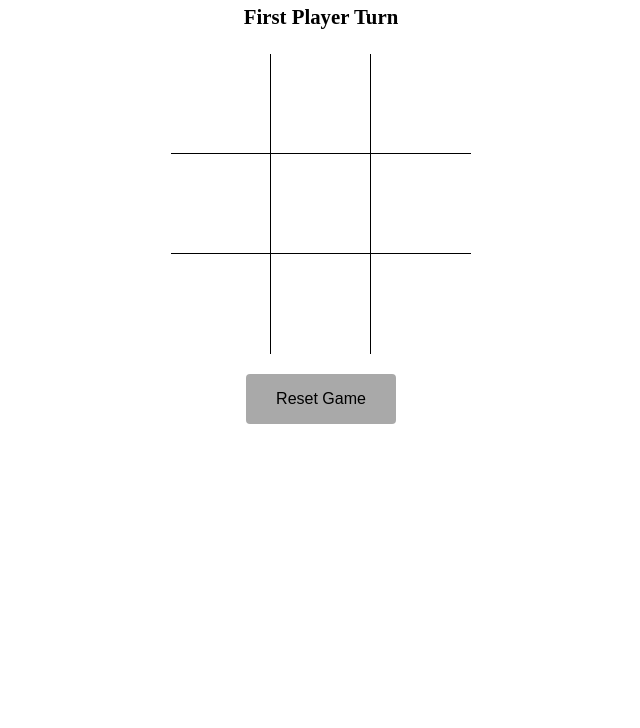
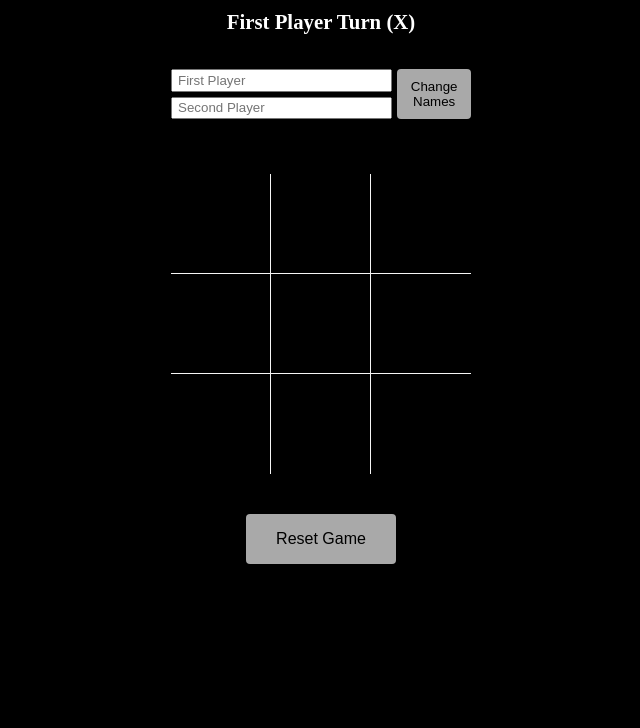
Before and after one commit to flaviovisnardifilho/TicTacToe, a plain HTML site: page index.html in a window 1280 px wide. Shown: the part 72-800 px from the top of the page, without its empty margins (319-959 px from the left). Drawn offline with Linux system fonts and the light colour scheme.

Commit message:
Add change name button and little changes on CSS

```diff
--- a/index.html
+++ b/index.html
@@ -12,18 +12,51 @@
     <section class="container">
       <h1>TicTacToe</h1>
 
-      <h2>First Player Turn</h2>
+      <h2>First Player Turn (X)</h2>
+
+      <div class="change-name">
+        <input
+          type="text"
+          id="first-player"
+          name="first-player"
+          placeholder="First Player"
+        />
+        <input
+          type="text"
+          id="second-player"
+          name="second-player"
+          placeholder="Second Player"
+        />
+        <button class="add-names">Change Names</button>
+    </div>
+
+
 
       <div class="gameboard">
-        <button class="0 row1 col1 diag1" onclick="this.disabled = true;"></button>
+        <button
+          class="0 row1 col1 diag1"
+          onclick="this.disabled = true;"
+        ></button>
         <button class="1 row1 col2" onclick="this.disabled = true;"></button>
-        <button class="2 row1 col3 diag2" onclick="this.disabled = true;"></button>
+        <button
+          class="2 row1 col3 diag2"
+          onclick="this.disabled = true;"
+        ></button>
         <button class="3 row2 col1" onclick="this.disabled = true;"></button>
-        <button class="4 row2 col2 diag1 diag2" onclick="this.disabled = true;"></button>
+        <button
+          class="4 row2 col2 diag1 diag2"
+          onclick="this.disabled = true;"
+        ></button>
         <button class="5 row2 col3" onclick="this.disabled = true;"></button>
-        <button class="6 row3 col1 diag2" onclick="this.disabled = true;"></button>
+        <button
+          class="6 row3 col1 diag2"
+          onclick="this.disabled = true;"
+        ></button>
         <button class="7 row3 col2" onclick="this.disabled = true;"></button>
-        <button class="8 row3 col3 diag1" onclick="this.disabled = true;"></button>
+        <button
+          class="8 row3 col3 diag1"
+          onclick="this.disabled = true;"
+        ></button>
       </div>
 
       <button class="reset-button">Reset Game</button>
--- a/javascript.js
+++ b/javascript.js
@@ -8,9 +8,20 @@
 
 /*
 
+PLAYER
+*/
+const player = (name, marker) => {
+  return { name, marker };
+};
+
+/*
+
 GAME
 */
 const stateGame = (() => {
+  let firstPlayer = player('First Player', 'X');
+  let secondPlayer = player('Second Player', 'O');
+
   let firstPlayerTurn = true;
   // Random first player?
   //   let firstPlayerTurn = Math.floor(Math.random() * 2);
@@ -40,12 +51,28 @@ const stateGame = (() => {
       } else {
         const allButtons = Array.from(document.querySelectorAll('button'));
         allButtons.pop();
+        allButtons.shift();
         if (allButtons.every((i) => i.disabled === true)) {
           return (theEnd = 'tie');
         }
       }
     });
     return theEnd;
+  };
+
+  const changeNames = () => {
+    const inputFirstPlayer = document.getElementById('first-player');
+    const inputSecondPlayer = document.getElementById('second-player');
+
+    if (inputFirstPlayer.value !== '') {
+      firstPlayer.name = inputFirstPlayer.value;
+    }
+
+    if (inputSecondPlayer.value !== '') {
+      secondPlayer.name = inputSecondPlayer.value;
+    }
+    inputFirstPlayer.value = '';
+    inputSecondPlayer.value = '';
   };
 
   const playTurn = (e, args) => {
@@ -60,26 +87,32 @@ const stateGame = (() => {
     if (gameOver === 'tie') {
       gameOverText.textContent = "Game Over. It's a Tie!";
     } else if (gameOver === 'X') {
-      gameOverText.textContent = 'Game Over. Player 1 Won!';
+      gameOverText.textContent = `Game Over. ${firstPlayer.name} Won!`;
       displayController.disableButtons();
     } else if (gameOver === 'O') {
-      gameOverText.textContent = 'Game Over. Player 2 Won!';
+      gameOverText.textContent = `Game Over. ${secondPlayer.name} Won!`;
       displayController.disableButtons();
     } else {
       firstPlayerTurn = !firstPlayerTurn;
+      const subTitle = document.querySelector('h2');
+      subTitle.textContent = `${
+        firstPlayerTurn ? firstPlayer.name : secondPlayer.name
+      } Turn (${
+        firstPlayerTurn ? firstPlayer.marker : secondPlayer.marker
+      })`;
     }
   };
 
   const resetGame = () => {
     const gameOverText = document.querySelector('.game-over-text');
-    gameOverText.textContent = ''
+    gameOverText.textContent = '';
     theEnd = false;
     gameBoard.resetBoard();
     displayController.enableButtons();
     displayController.render();
   };
 
-  return { firstPlayerTurn, playTurn, resetGame };
+  return { firstPlayerTurn, playTurn, resetGame, changeNames };
 })();
 
 /*
@@ -106,27 +139,22 @@ const gameBoard = (() => {
 
 /*
 
-PLAYER
-*/
-const Player = (name, marker) => {
-  name, marker;
-};
-
-/*
-
 DISPLAY
 */
 const displayController = (() => {
   const buttons = Array.from(document.querySelectorAll('button'));
   const resetButton = buttons.pop();
+  const changeNamesButton = buttons.shift();
 
   resetButton.addEventListener('click', stateGame.resetGame);
+
+  changeNamesButton.addEventListener('click', stateGame.changeNames);
 
   buttons.forEach((b) => {
     b.addEventListener('click', stateGame.playTurn.bind(this, b));
   });
 
-  const render = () => {
+  const render = (title, endGame) => {
     let board = gameBoard.getBoard();
     let i = 0;
     buttons.forEach((btn) => {
--- a/style.css
+++ b/style.css
@@ -4,6 +4,10 @@
     box-sizing: border-box;
 }
 
+body {
+    background-color: black;
+
+}
 .container {
     margin-left:auto;
     margin-right:auto;
@@ -11,6 +15,52 @@
     height: 100%;
 
     text-align: center;
+    background-color: black;
+
+}
+
+h1 {
+    margin-top: 20px;
+    margin-bottom: 25px;
+    color: white;
+
+    font-size: 2rem;
+}
+
+h2 {
+    font-size: 1.3rem;
+    margin-bottom: 35px;
+    color: white
+
+}
+
+.change-name {
+    display: grid;
+    grid-template-columns: 3fr 1fr;
+    grid-template-rows: 1fr 1fr;
+    /* row-gap: 5px;
+    column-gap: 5px; */
+    gap: 5px;
+
+    margin-bottom: 55px;
+}
+.change-name>input {
+    padding-left: 5px;
+}
+.add-names:hover {
+    box-shadow:  0 0 10px 0 whitesmoke;
+}
+
+.add-names {
+    grid-row: 1 / -1;
+    grid-column: 2 / -1;
+
+    height: 100%;
+    padding: 10px;
+    border: none;
+
+    border-radius: 4px;
+    background-color: darkgray;
 }
 
 .gameboard {
@@ -20,19 +70,19 @@
 
 
     height: 300px;
-    margin-bottom: 20px;
+    margin-bottom: 40px;
 
 }
 
-button {
-    background-color: rgba(255, 255, 255, 0);
+.gameboard>button {
+    background-color: black;
     font-size: xxx-large;
-    color:black;
+    color:white;
     border: none
 }
 
 button:hover {
-    box-shadow: inset 0 0 10px black;
+    box-shadow: inset 0 0 10px 0 whitesmoke;
 }
 
 .reset-button {
@@ -43,25 +93,22 @@ button:hover {
 
     border-radius: 4px;
     border: none;
-    margin-bottom: 5px;
+    margin-bottom: 15px;
     background-color: darkgray;
+}
+.reset-button:hover {
+    box-shadow:  0 0 10px 0 whitesmoke;
 
 }
 
-h1 {
-    margin-top: 20px;
-    margin-bottom: 20px;
-    font-size: 2rem;
+
+
+.gameboard>.row1, .gameboard>.row2 {
+    border-bottom: 1px solid whitesmoke;
 }
-
-h2 {
-    font-size: 1.3rem;
-    margin-bottom: 25px;
+.gameboard>.col1, .gameboard>.col2 {
+    border-right: 1px solid whitesmoke;
 }
-
-.row1, .row2 {
-    border-bottom: 1px solid black;
+.game-over-text {
+    color: white;
 }
-.col1, .col2 {
-    border-right: 1px solid black
-}
```
